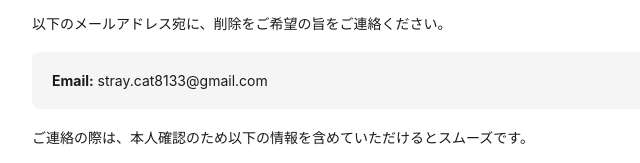
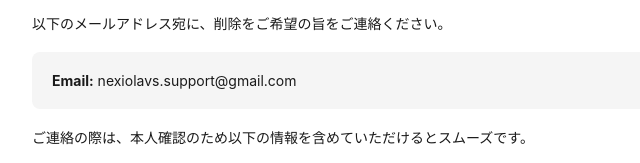
Before and after one commit to NexioLaVs/tsurimint-privacy, a plain HTML site: page account-deletion.html in a window 1280 px wide. Shown: the part 276-439 px from the top of the page, 228-868 px from the left. Drawn offline with Linux system fonts and the light colour scheme.

Commit message:
Update account deletion contact email

```diff
--- a/account-deletion.html
+++ b/account-deletion.html
@@ -24,7 +24,7 @@
 <h2>削除の依頼方法</h2>
 <p>以下のメールアドレス宛に、削除をご希望の旨をご連絡ください。</p>
 <div class="box">
-  <p style="margin:0"><strong>Email:</strong> stray.cat8133@gmail.com</p>
+  <p style="margin:0"><strong>Email:</strong> nexiolavs.support@gmail.com</p>
 </div>
 <p>ご連絡の際は、本人確認のため以下の情報を含めていただけるとスムーズです。</p>
 <ul>
```
